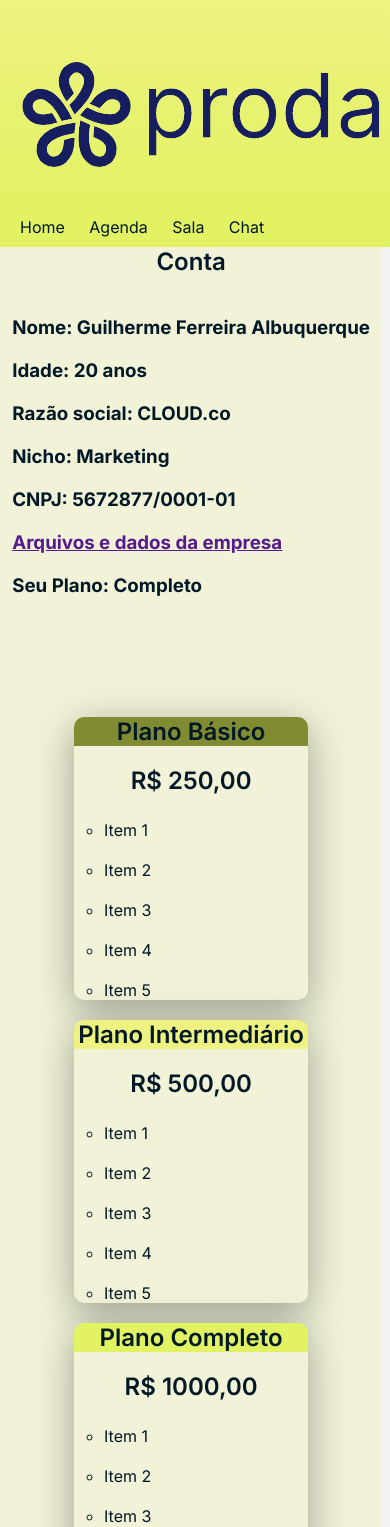
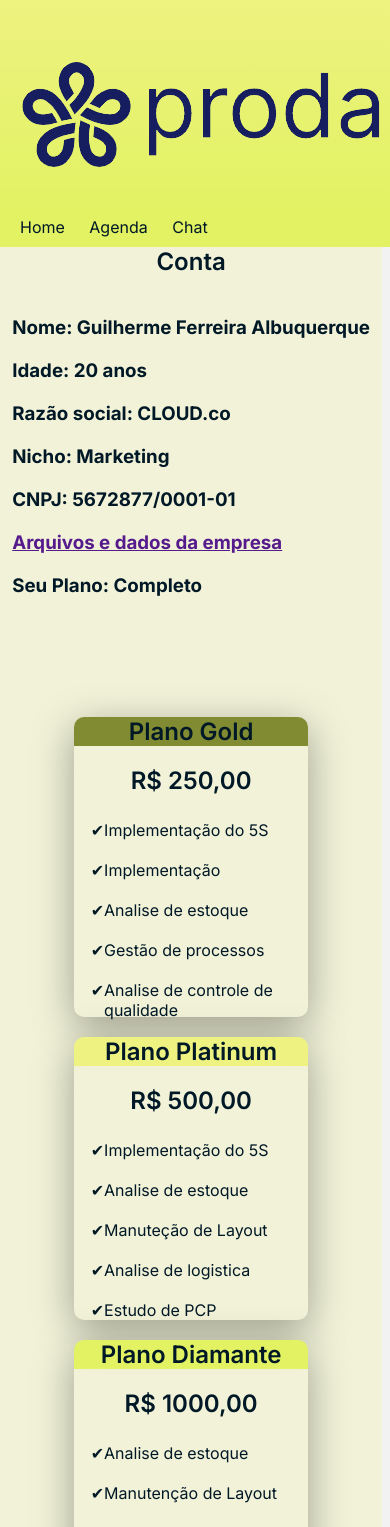
Before and after one commit to Guilhermeabfe/EngDeProduto, a plain HTML site: page pages/conta.html in a window 390 px wide. Shown: the top 1527 px of the page. Drawn offline with Linux system fonts and the light colour scheme.

Commit message:
feat:final

```diff
--- a/pages/conta.html
+++ b/pages/conta.html
@@ -14,7 +14,7 @@
     <nav>
       <a href="./pag01.html" target="_parent">Home</a>
       <a href="./agenda.html" target="_parent">Agenda</a>
-      <a href="./sala.html" target="_parent">Sala</a>
+      <!-- <a href="./sala.html" target="_parent">Sala</a> -->
       <a href="./chat.html" target="_parent">Chat</a>
     </nav>
     <main>
@@ -39,46 +39,46 @@
       <ul class="main-plans">
         <li class="plan-basic">
           <div class="basic-top">
-            <h2>Plano Básico</h2>
+            <h2>Plano Gold</h2>
           </div>
           <div class="basic-bottom">
             <h2>R$ 250,00</h2>
             <ul class="item">
-              <li>Item 1</li>
-              <li>Item 2</li>
-              <li>Item 3</li>
-              <li>Item 4</li>
-              <li>Item 5</li>
+              <li>Implementação do 5S</li>
+              <li>Implementação</li>
+              <li>Analise de estoque</li>
+              <li>Gestão de processos</li>
+              <li>Analise de controle de qualidade</li>
             </ul>
           </div>
         </li>
         <li class="plan-medium">
           <div class="medium-top">
-            <h2>Plano Intermediário</h2>
+            <h2>Plano Platinum</h2>
           </div>
           <div class="medium-bottom">
             <h2>R$ 500,00</h2>
             <ul class="item">
-              <li>Item 1</li>
-              <li>Item 2</li>
-              <li>Item 3</li>
-              <li>Item 4</li>
-              <li>Item 5</li>
+              <li>Implementação do 5S</li>
+              <li>Analise de estoque</li>
+              <li>Manuteção de Layout</li>
+              <li>Analise de logistica</li>
+              <li>Estudo de PCP</li>
             </ul>
           </div>
         </li>
         <li class="plan-hard">
           <div class="hard-top">
-            <h2>Plano Completo</h2>
+            <h2>Plano Diamante</h2>
           </div>
           <div class="hard-bottom">
             <h2>R$ 1000,00</h2>
             <ul class="item">
-              <li>Item 1</li>
-              <li>Item 2</li>
-              <li>Item 3</li>
-              <li>Item 4</li>
-              <li>Item 5</li>
+              <li>Analise de estoque</li>
+              <li>Manutenção de Layout</li>
+              <li>Mapeamento de processos</li>
+              <li>Estudo sobre Custos</li>
+              <li>Analise para de novos produtos</li>
             </ul>
           </div>
         </li>
--- a/styles/agenda.css
+++ b/styles/agenda.css
@@ -30,9 +30,28 @@ nav a:hover {
 }
 
 main {
-  padding: 10px;
+  padding: 10px 0px 0px 10px;
 }
 
-main iframe {
-  align-content: center;
+.ag1 {
+  margin: auto;
+  text-align: center;
+  background-color: var(--cor2);
+  width: 600px;
+  padding: 10px 5px 10px 5px;
 }
+
+main ul {
+  padding-top: 20px;
+}
+
+main li {
+  padding-top: 5px;
+  list-style: inside;
+}
+
+.ag2 {
+  padding: 30px 0px 10px 0px;
+  display: flex;
+  justify-content: center;
+}
--- a/styles/conta.css
+++ b/styles/conta.css
@@ -154,6 +154,10 @@ h2 {
   transition: 0.6s;
 }
 
+.item li {
+  list-style-type: "\2714";
+}
+
 @media only screen and (max-width: 600px) {
   main {
     width: 98vw;
```
Also changed, not shown: pages/agenda.html (+17 -3 lines), pages/chat.html (+9 -4 lines), pages/pag01.html (+12 -8 lines), styles/chat.css (+23 -1 lines), styles/pag01.css (+18 -1 lines), images/mobile-marketing-animate.svg (added), images/welcome-animate.svg (added).
